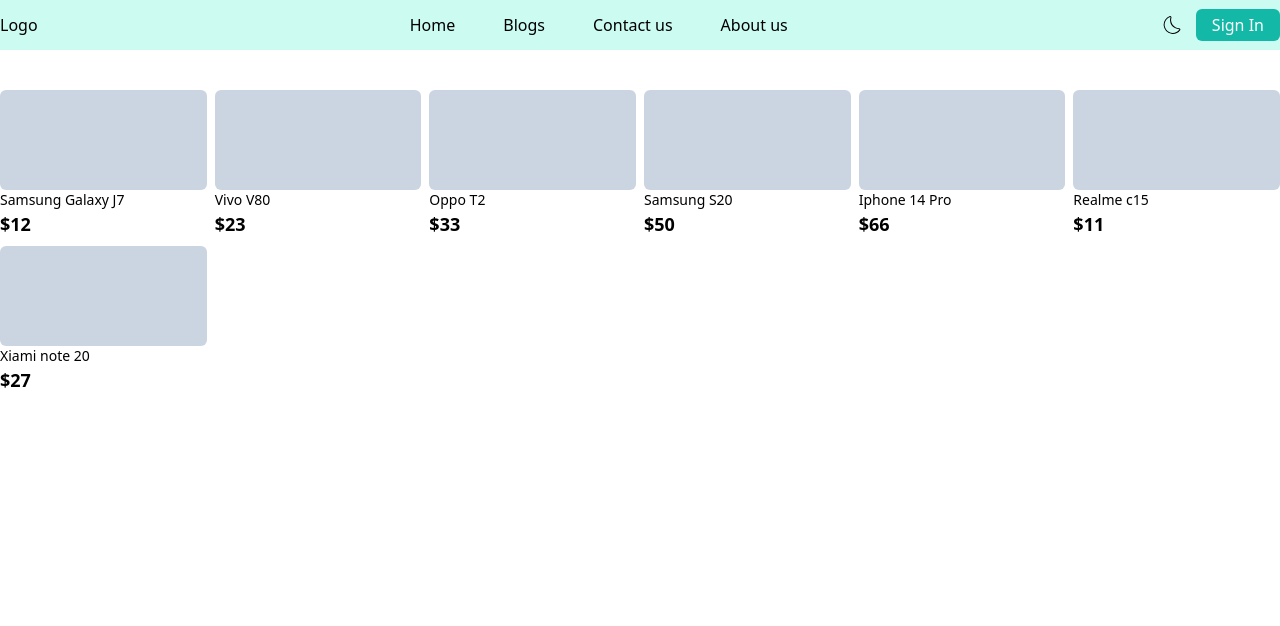
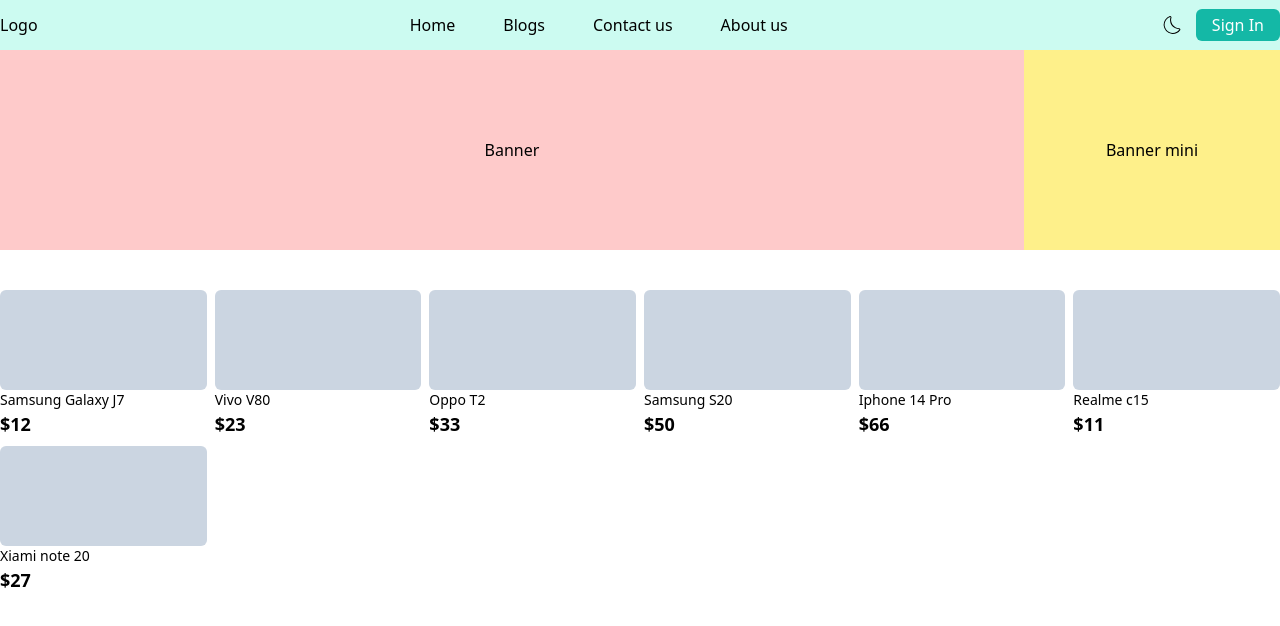
Before and after one commit to dkajolroy/nav-grid_responsive, a React (Vite) app: page / in a window 1280 px wide. Shown: the top 626 px of the page. Built offline with nearby package versions, Linux system fonts and the light colour scheme.

Commit message:
Col span grid systems

```diff
--- a/src/App.tsx
+++ b/src/App.tsx
@@ -1,3 +1,4 @@
+import GridSpan from "./components/GridSpan";
 import Header from "./components/Header";
 import Product from "./components/Product";
 import { data } from "./constants/dummy";
@@ -6,6 +7,9 @@
   return (
     <div>
       <Header />
+      <div className="container mx-auto">
+        <GridSpan />
+      </div>
       <div className="container mx-auto">
         <div className="grid lg:grid-cols-6 sm:grid-cols-5  grid-cols-2 gap-2 my-10">
           {data.map((item) => (
--- a/src/components/GridSpan.tsx
+++ b/src/components/GridSpan.tsx
@@ -1,3 +1,12 @@
 export default function GridSpan() {
-  return <div>GridSpan</div>;
+  return (
+    <div className="grid grid-cols-5 ">
+      <div className="col-span-4 bg-red-200 h-[200px] flex items-center justify-center">
+        Banner
+      </div>
+      <div className="col-span-1 bg-yellow-200 h-[200px] flex items-center justify-center">
+        Banner mini
+      </div>
+    </div>
+  );
 }
```
